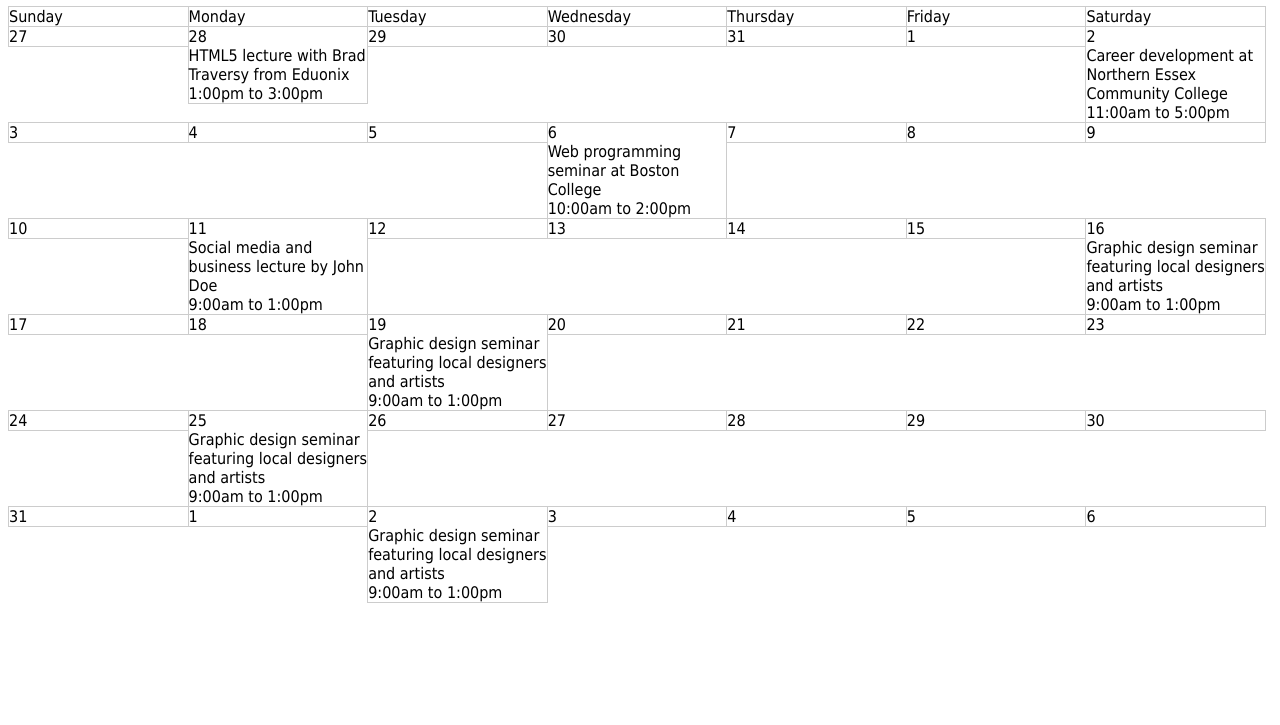
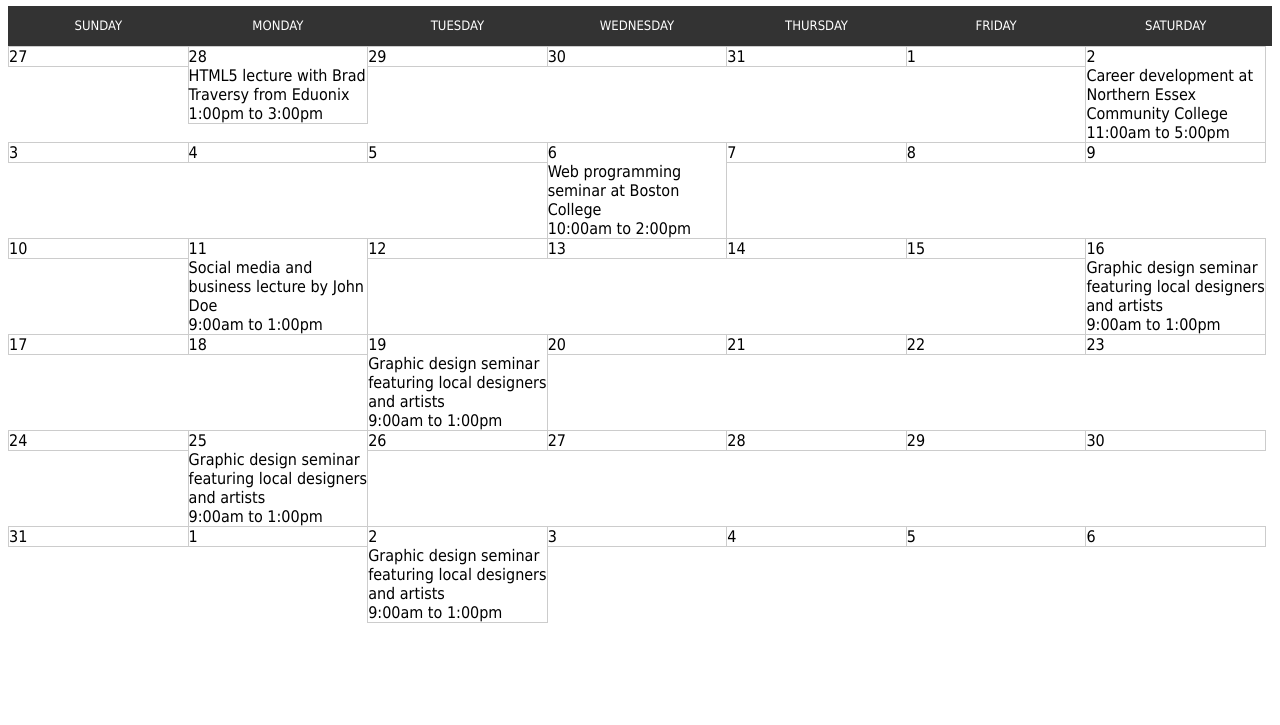
Before and after one commit to JakobLeer/Eudonix-Projects-In-CSS, a plain HTML site: page Section 3 - Calendar/index.html in a window 1280 px wide. Shown: the part 75-800 px from the top of the page. Drawn offline with Linux system fonts and the light colour scheme.

Commit message:
Style the column headers

```diff
--- a/Section 3 - Calendar/css/style.css
+++ b/Section 3 - Calendar/css/style.css
@@ -22,3 +22,18 @@ body {
   border: 1px solid #ccc;
   margin: 0 -1px -1px 0;
 }
+
+#calendar ul.weekdays {
+  height: 40px;
+  background: #333;
+}
+
+#calendar ul.weekdays li {
+  text-align: center;
+  text-transform: uppercase;
+  line-height: 20px;
+  border: none !important;
+  padding: 10px 6px;
+  color: white;
+  font-size: 13px;
+}
```
